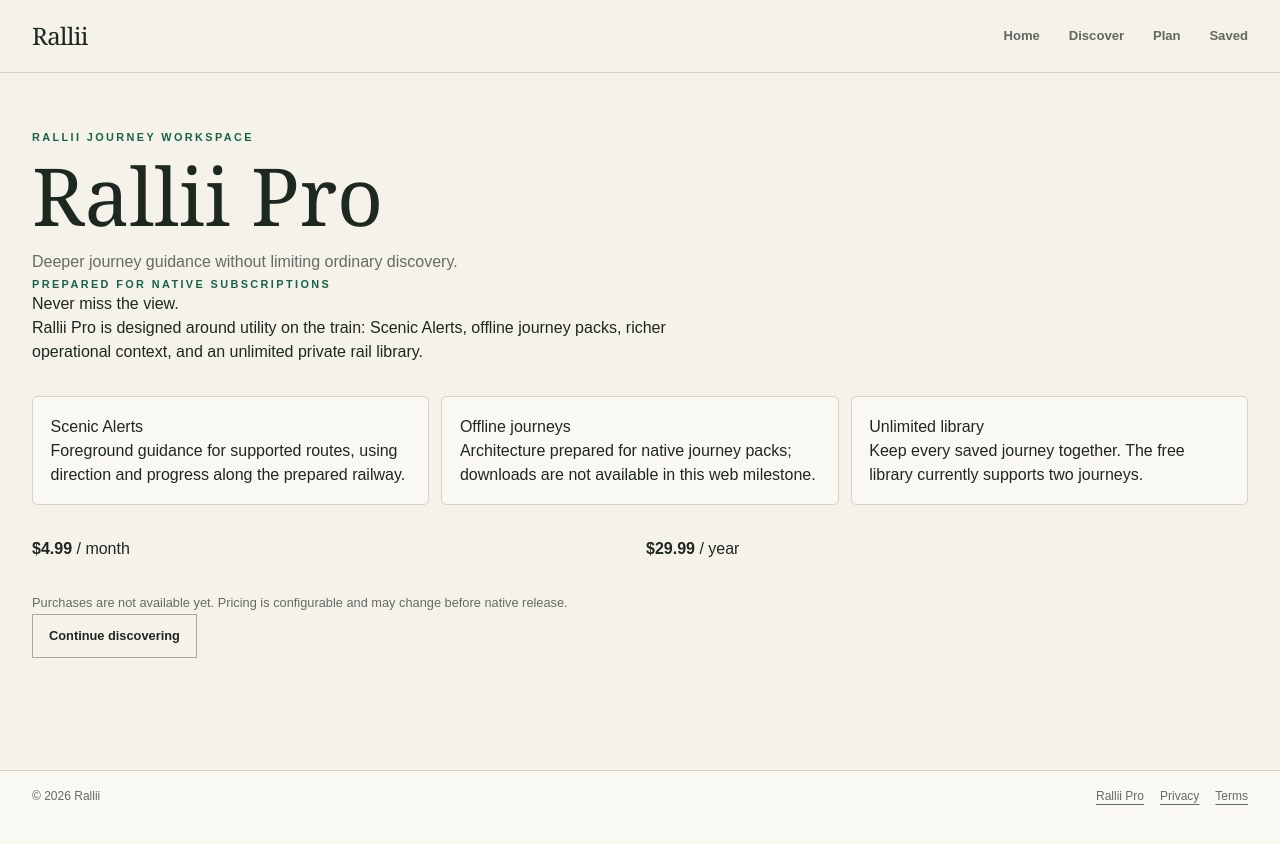
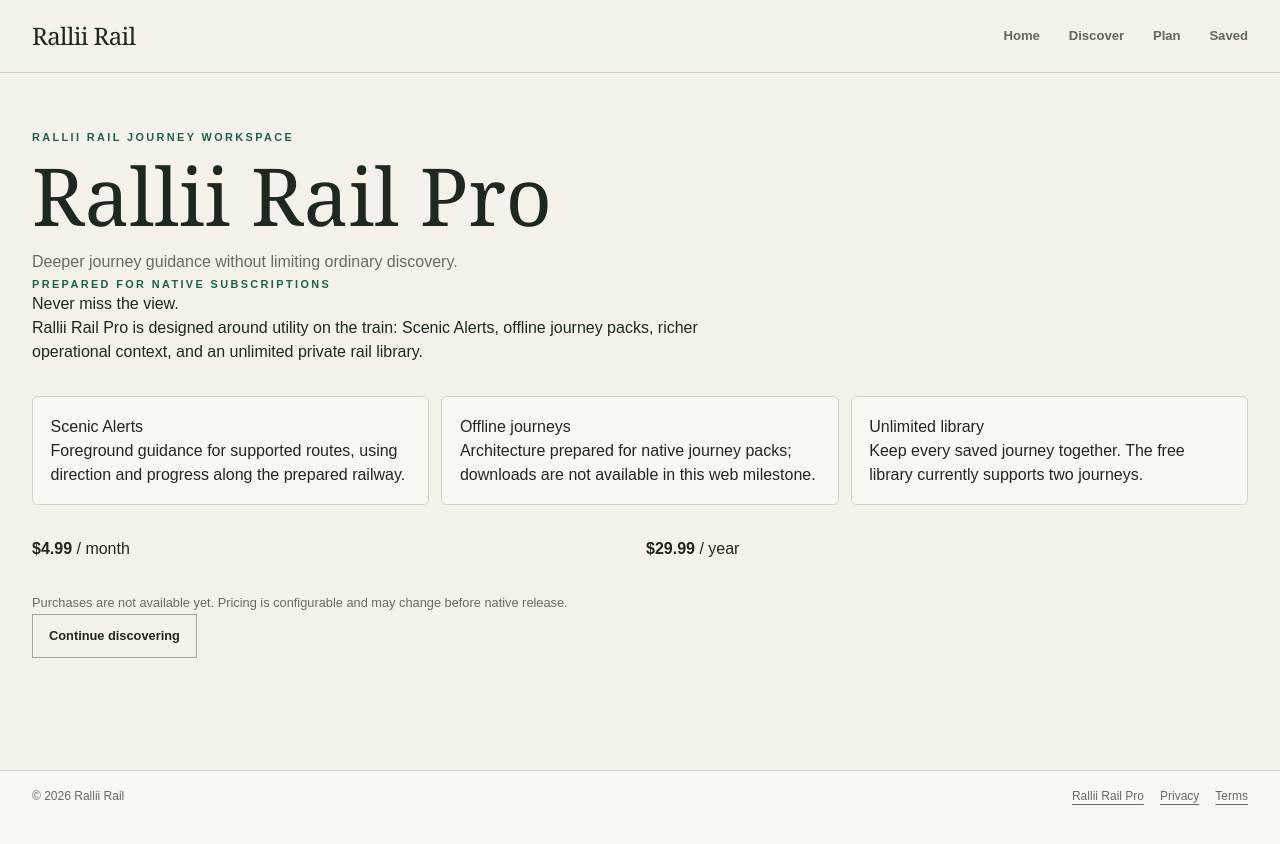
Before and after one commit to millenialmuseclub-boop/Rallii, a Next.js app: page /pro in a window 1280 px wide. Shown: the top 844 px of the page. Built offline with nearby package versions, Linux system fonts and the light colour scheme.

Commit message:
Rename app to Rallii Rail

```diff
--- a/public/sw.js
+++ b/public/sw.js
@@ -1,4 +1,4 @@
-const CACHE = "rallii-editorial-v2";
+const CACHE = "rallii-rail-editorial-v3";
 const CORE = ["/", "/discover", "/plan", "/stays", "/privacy", "/terms"];
 self.addEventListener("install", (event) => event.waitUntil(caches.open(CACHE).then((cache) => cache.addAll(CORE)).then(() => self.skipWaiting())));
 self.addEventListener("activate", (event) => event.waitUntil(caches.keys().then((keys) => Promise.all(keys.filter((key) => key !== CACHE).map((key) => caches.delete(key)))).then(() => self.clients.claim())));
--- a/src/app/layout.tsx
+++ b/src/app/layout.tsx
@@ -7,20 +7,20 @@ import { SiteFooter } from "@/components/site-footer";
 export const metadata: Metadata = {
   metadataBase: new URL("https://rallii-kappa.vercel.app"),
   title: {
-    default: "Rallii — Curated Rail Journeys",
-    template: "%s | Rallii",
+    default: "Rallii Rail — Curated Rail Journeys",
+    template: "%s | Rallii Rail",
   },
   description: "Know where to sit, what to see, and when to look on the world's great rail journeys.",
-  applicationName: "Rallii",
+  applicationName: "Rallii Rail",
   openGraph: {
-    title: "Rallii — Curated Rail Journeys",
+    title: "Rallii Rail — Curated Rail Journeys",
     description: "Know where to sit, what to see, and when to look.",
     siteName: "Rallii",
     type: "website",
   },
-  twitter: { card: "summary", title: "Rallii — Curated Rail Journeys", description: "Know where to sit, what to see, and when to look." },
+  twitter: { card: "summary", title: "Rallii Rail — Curated Rail Journeys", description: "Know where to sit, what to see, and when to look." },
   manifest: "/manifest.webmanifest",
-  appleWebApp: { capable: true, title: "Rallii", statusBarStyle: "black-translucent" },
+  appleWebApp: { capable: true, title: "Rallii Rail", statusBarStyle: "black-translucent" },
   formatDetection: { telephone: false },
 };
 
--- a/src/app/manifest.ts
+++ b/src/app/manifest.ts
@@ -1,5 +1,5 @@
 import type { MetadataRoute } from "next";
 
 export default function manifest(): MetadataRoute.Manifest {
-  return { id: "/", name: "Rallii — Curated Rail Journeys", short_name: "Rallii", description: "Know where to sit, what to see, and when to look.", start_url: "/", scope: "/", display: "standalone", orientation: "portrait-primary", background_color: "#f5f2ea", theme_color: "#173f32", categories: ["travel", "lifestyle"], icons: [{ src: "/pwa-icon/192", sizes: "192x192", type: "image/png", purpose: "any" }, { src: "/pwa-icon/512", sizes: "512x512", type: "image/png", purpose: "any" }, { src: "/pwa-icon/512", sizes: "512x512", type: "image/png", purpose: "maskable" }] };
+  return { id: "/", name: "Rallii Rail — Curated Rail Journeys", short_name: "Rallii Rail", description: "Know where to sit, what to see, and when to look.", start_url: "/", scope: "/", display: "standalone", orientation: "portrait-primary", background_color: "#f5f2ea", theme_color: "#173f32", categories: ["travel", "lifestyle"], icons: [{ src: "/pwa-icon/192", sizes: "192x192", type: "image/png", purpose: "any" }, { src: "/pwa-icon/512", sizes: "512x512", type: "image/png", purpose: "any" }, { src: "/pwa-icon/512", sizes: "512x512", type: "image/png", purpose: "maskable" }] };
 }
--- a/src/app/not-found.tsx
+++ b/src/app/not-found.tsx
@@ -2,5 +2,5 @@ import Link from "next/link";
 import { SiteHeader } from "@/components/site-header";
 
 export default function NotFound() {
-  return <><SiteHeader /><main className="site-shell flex min-h-[65vh] items-center py-20"><div className="max-w-xl"><p className="eyebrow">Rallii route library</p><h1 className="mt-3 font-serif text-5xl sm:text-7xl">Journey not found</h1><p className="mt-5 text-lg leading-8 text-stone-600">This route isn’t in Rallii yet.</p><Link className="primary-link focus-ring mt-8" href="/discover">Discover journeys <span aria-hidden="true">→</span></Link></div></main></>;
+  return <><SiteHeader /><main className="site-shell flex min-h-[65vh] items-center py-20"><div className="max-w-xl"><p className="eyebrow">Rallii Rail route library</p><h1 className="mt-3 font-serif text-5xl sm:text-7xl">Journey not found</h1><p className="mt-5 text-lg leading-8 text-stone-600">This route isn’t in Rallii Rail yet.</p><Link className="primary-link focus-ring mt-8" href="/discover">Discover journeys <span aria-hidden="true">→</span></Link></div></main></>;
 }
--- a/src/app/page.tsx
+++ b/src/app/page.tsx
@@ -24,13 +24,13 @@ export default function HomePage() {
 
   return <><SiteHeader /><main className="home-app">
     <section className="home-dashboard"><div className="site-shell">
-      <div className="home-dashboard__identity"><p className="eyebrow">Rallii · Curated rail journeys</p><h1>Know where to sit, what to see, and when to look.</h1><p>Directional guides for remarkable train journeys.</p></div>
+      <div className="home-dashboard__identity"><p className="eyebrow">Rallii Rail · Curated rail journeys</p><h1>Know where to sit, what to see, and when to look.</h1><p>Directional guides for remarkable train journeys.</p></div>
       {lead ? <article className="home-feature home-feature--immersive"><RouteMedia summary={lead.summary} variant="hero" /><div className="home-feature__body"><p className="eyebrow">Featured journey · {lead.summary.country}</p><h2>{lead.summary.name}</h2><p className="home-feature__route">{lead.summary.origin} → {lead.summary.destination} · {lead.summary.durationLabel ?? formatDuration(lead.summary.durationMinutes)}</p><p>{lead.summary.bestFor[0]}.</p><div className="home-feature__actions"><Link className="cta-button focus-ring" href={`/routes/${lead.summary.slug}`}>Explore journey</Link><Link className="action-button focus-ring" href={`/compare?routes=${lead.summary.slug}`}>Compare</Link><SaveRouteButton slug={lead.summary.slug} /></div></div></article> : null}
       {visualAlternatives.length ? <section className="home-visual-alternatives" aria-label="More featured journeys">{visualAlternatives.map((route) => <Link key={route.summary.slug} className="home-visual-alternative focus-ring" href={`/routes/${route.summary.slug}`}><RouteMedia summary={route.summary} variant="card" /><span><small>{route.summary.country}</small><strong>{route.summary.name}</strong><b>Explore →</b></span></Link>)}</section> : null}
       <section className="home-guides"><div><p className="eyebrow">Journey guides</p><h2>Start with a bigger trip idea.</h2><p>Pair prepared routes through a region or landscape, then plan each journey with the right context.</p></div><Link className="cta-button focus-ring" href={`/guides/${journeyGuides[0].slug}`}>Open Swiss guide</Link><Link className="text-link focus-ring" href="/guides">All guides →</Link></section>
-      <nav className="home-action-grid" aria-label="Start with Rallii">{actions.map((action) => action.route ? <Link key={action.href} className="home-action-tile focus-ring" href={action.href}><RouteMedia summary={action.route.summary} variant="card" /><span><small>Rallii tools</small><strong>{action.label}</strong><em>{action.description}</em><b>Open →</b></span></Link> : null)}</nav>
+      <nav className="home-action-grid" aria-label="Start with Rallii Rail">{actions.map((action) => action.route ? <Link key={action.href} className="home-action-tile focus-ring" href={action.href}><RouteMedia summary={action.route.summary} variant="card" /><span><small>Rallii Rail tools</small><strong>{action.label}</strong><em>{action.description}</em><b>Open →</b></span></Link> : null)}</nav>
     </div></section>
-    <section className="home-section"><div className="site-shell"><p className="eyebrow">Browse by experience</p><h2>What belongs outside your window?</h2><div className="category-grid category-grid--visual">{categories.map((category) => { const cover = getCollectionCover(category, routes); return <Link key={category.slug} href={`/discover/${category.slug}`}>{cover ? <RouteMedia summary={cover.summary} variant="card" /> : null}<span><strong>{category.title}</strong><small>{category.routeSlugs.length} {category.routeSlugs.length === 1 ? "journey" : "journeys"}</small><b aria-hidden="true">Explore →</b></span></Link>; })}</div><aside className="home-pro-note"><div><p className="eyebrow">Rallii Pro</p><strong>A quieter way to keep your rail plans together.</strong><p>Prepared for deeper organization, not a paywall around discovery.</p></div><Link className="text-link focus-ring" href="/pro">See Pro</Link></aside></div></section>
+    <section className="home-section"><div className="site-shell"><p className="eyebrow">Browse by experience</p><h2>What belongs outside your window?</h2><div className="category-grid category-grid--visual">{categories.map((category) => { const cover = getCollectionCover(category, routes); return <Link key={category.slug} href={`/discover/${category.slug}`}>{cover ? <RouteMedia summary={cover.summary} variant="card" /> : null}<span><strong>{category.title}</strong><small>{category.routeSlugs.length} {category.routeSlugs.length === 1 ? "journey" : "journeys"}</small><b aria-hidden="true">Explore →</b></span></Link>; })}</div><aside className="home-pro-note"><div><p className="eyebrow">Rallii Rail Pro</p><strong>A quieter way to keep your rail plans together.</strong><p>Prepared for deeper organization, not a paywall around discovery.</p></div><Link className="text-link focus-ring" href="/pro">See Pro</Link></aside></div></section>
     <section className="home-section home-difference"><div className="site-shell"><p className="eyebrow">The Rallii difference</p><h2>One journey, made easier to experience.</h2><div className="difference-grid"><div><b>Best Side to Sit</b><p>Directional guidance by route segment.</p></div><div><b>Scenic Timeline</b><p>The moments worth looking up for, in order.</p></div><div><b>Interactive Railway Map</b><p>Prepared geometry, stations, and landmarks together.</p></div></div></div></section>
   </main></>;
 }
--- a/src/app/pro/page.tsx
+++ b/src/app/pro/page.tsx
@@ -3,13 +3,13 @@ import Link from "next/link";
 import { AppScreenShell } from "@/components/app-screen-shell";
 import { ralliiProPricing } from "@/data/pro";
 
-export const metadata: Metadata = { title: "Rallii Pro", description: "The future high-utility journey companion tier for Rallii." };
+export const metadata: Metadata = { title: "Rallii Rail Pro", description: "The future high-utility journey companion tier for Rallii Rail." };
 
 export default function ProPage() {
-  return <AppScreenShell title="Rallii Pro" context="Deeper journey guidance without limiting ordinary discovery." backHref="/saved" backLabel="Saved">
-    <section className="pro-intro"><p className="eyebrow">Prepared for native subscriptions</p><h2>Never miss the view.</h2><p>Rallii Pro is designed around utility on the train: Scenic Alerts, offline journey packs, richer operational context, and an unlimited private rail library.</p></section>
+  return <AppScreenShell title="Rallii Rail Pro" context="Deeper journey guidance without limiting ordinary discovery." backHref="/saved" backLabel="Saved">
+    <section className="pro-intro"><p className="eyebrow">Prepared for native subscriptions</p><h2>Never miss the view.</h2><p>Rallii Rail Pro is designed around utility on the train: Scenic Alerts, offline journey packs, richer operational context, and an unlimited private rail library.</p></section>
     <section className="pro-features" aria-label="Rallii Pro features"><article><h3>Scenic Alerts</h3><p>Foreground guidance for supported routes, using direction and progress along the prepared railway.</p></article><article><h3>Offline journeys</h3><p>Architecture prepared for native journey packs; downloads are not available in this web milestone.</p></article><article><h3>Unlimited library</h3><p>Keep every saved journey together. The free library currently supports two journeys.</p></article></section>
-    <div className="pro-pricing" aria-label="Planned Rallii Pro pricing"><span><strong>{ralliiProPricing.monthly.displayPrice}</strong> / {ralliiProPricing.monthly.period}</span><span><strong>{ralliiProPricing.yearly.displayPrice}</strong> / {ralliiProPricing.yearly.period}</span></div>
+    <div className="pro-pricing" aria-label="Planned Rallii Rail Pro pricing"><span><strong>{ralliiProPricing.monthly.displayPrice}</strong> / {ralliiProPricing.monthly.period}</span><span><strong>{ralliiProPricing.yearly.displayPrice}</strong> / {ralliiProPricing.yearly.period}</span></div>
     <p className="pro-disclaimer">Purchases are not available yet. Pricing is configurable and may change before native release.</p>
     <Link className="action-button focus-ring" href="/discover">Continue discovering</Link>
   </AppScreenShell>;
--- a/src/components/app-screen-shell.tsx
+++ b/src/components/app-screen-shell.tsx
@@ -5,5 +5,5 @@ import { ScreenMediaHeader } from "@/components/screen-media-header";
 import type { ScreenMediaKey } from "@/data/screen-media";
 
 export function AppScreenShell({ title, context, backHref, backLabel = "Back", action, mediaKey, children }: { title: string; context?: string; backHref?: string; backLabel?: string; action?: ReactNode; mediaKey?: ScreenMediaKey; children: ReactNode }) {
-  return <><SiteHeader /><div className="app-screen-bar">{backHref ? <Link className="focus-ring" href={backHref}>← {backLabel}</Link> : <span className="app-screen-bar__brand">Rallii</span>}<div><strong>{title}</strong>{context ? <small>{context}</small> : null}</div><div className="app-screen-bar__action">{action ?? <Link className="focus-ring" href="/saved">Saved</Link>}</div></div><main className={`site-shell app-screen${mediaKey ? " app-screen--with-media" : ""}`}><ScreenMediaHeader mediaKey={mediaKey} title={title} context={context} /><header className="app-screen__intro"><p className="eyebrow">Rallii journey workspace</p><h1>{title}</h1>{context ? <p>{context}</p> : null}</header>{children}</main></>;
+  return <><SiteHeader /><div className="app-screen-bar">{backHref ? <Link className="focus-ring" href={backHref}>← {backLabel}</Link> : <span className="app-screen-bar__brand">Rallii Rail</span>}<div><strong>{title}</strong>{context ? <small>{context}</small> : null}</div><div className="app-screen-bar__action">{action ?? <Link className="focus-ring" href="/saved">Saved</Link>}</div></div><main className={`site-shell app-screen${mediaKey ? " app-screen--with-media" : ""}`}><ScreenMediaHeader mediaKey={mediaKey} title={title} context={context} /><header className="app-screen__intro"><p className="eyebrow">Rallii Rail journey workspace</p><h1>{title}</h1>{context ? <p>{context}</p> : null}</header>{children}</main></>;
 }
--- a/src/components/journey-actions.tsx
+++ b/src/components/journey-actions.tsx
@@ -20,7 +20,7 @@ export function JourneyActions({ routeName, routeSlug, rideModeAvailable, direct
   function updateStatus(status: "want_to_go") {
     const nextStatus = routeStatus === status ? undefined : status;
     const result = setStatus(routeSlug, nextStatus);
-    setActionStatus(!result.ok ? "The free library holds two journeys. Rallii Pro removes this limit." : nextStatus === "want_to_go" ? `${routeName} saved.` : `${routeName} removed from Saved.`);
+    setActionStatus(!result.ok ? "The free library holds two journeys. Rallii Rail Pro removes this limit." : nextStatus === "want_to_go" ? `${routeName} saved.` : `${routeName} removed from Saved.`);
   }
 
   return (
--- a/src/components/site-footer.tsx
+++ b/src/components/site-footer.tsx
@@ -1,5 +1,5 @@
 import Link from "next/link";
 
 export function SiteFooter() {
-  return <footer className="site-footer"><div className="site-shell site-footer__inner"><span>© {new Date().getFullYear()} Rallii</span><nav aria-label="Legal information"><Link href="/pro">Rallii Pro</Link><Link href="/privacy">Privacy</Link><Link href="/terms">Terms</Link></nav></div></footer>;
+  return <footer className="site-footer"><div className="site-shell site-footer__inner"><span>© {new Date().getFullYear()} Rallii Rail</span><nav aria-label="Legal information"><Link href="/pro">Rallii Rail Pro</Link><Link href="/privacy">Privacy</Link><Link href="/terms">Terms</Link></nav></div></footer>;
 }
--- a/src/components/site-header.tsx
+++ b/src/components/site-header.tsx
@@ -5,11 +5,11 @@ export function SiteHeader() {
   return (
     <><header className="site-header">
       <div className="site-shell flex h-16 items-center justify-between sm:h-[4.5rem]">
-        <Link className="font-serif text-2xl tracking-tight focus-ring" href="/" aria-label="Rallii home">
-          Rallii
+        <Link className="font-serif text-2xl tracking-tight focus-ring" href="/" aria-label="Rallii Rail home">
+          Rallii Rail
         </Link>
         <PrimaryNavigation />
       </div>
-    </header><div className="mobile-top-bar"><Link className="focus-ring" href="/">Rallii</Link><Link className="focus-ring" href="/saved">Saved</Link></div><PrimaryNavigation mobile /></>
+    </header><div className="mobile-top-bar"><Link className="focus-ring" href="/">Rallii Rail</Link><Link className="focus-ring" href="/saved">Saved</Link></div><PrimaryNavigation mobile /></>
   );
 }
```
Also changed, not shown: 1 other file (tests, documents, lock files or other folders).
